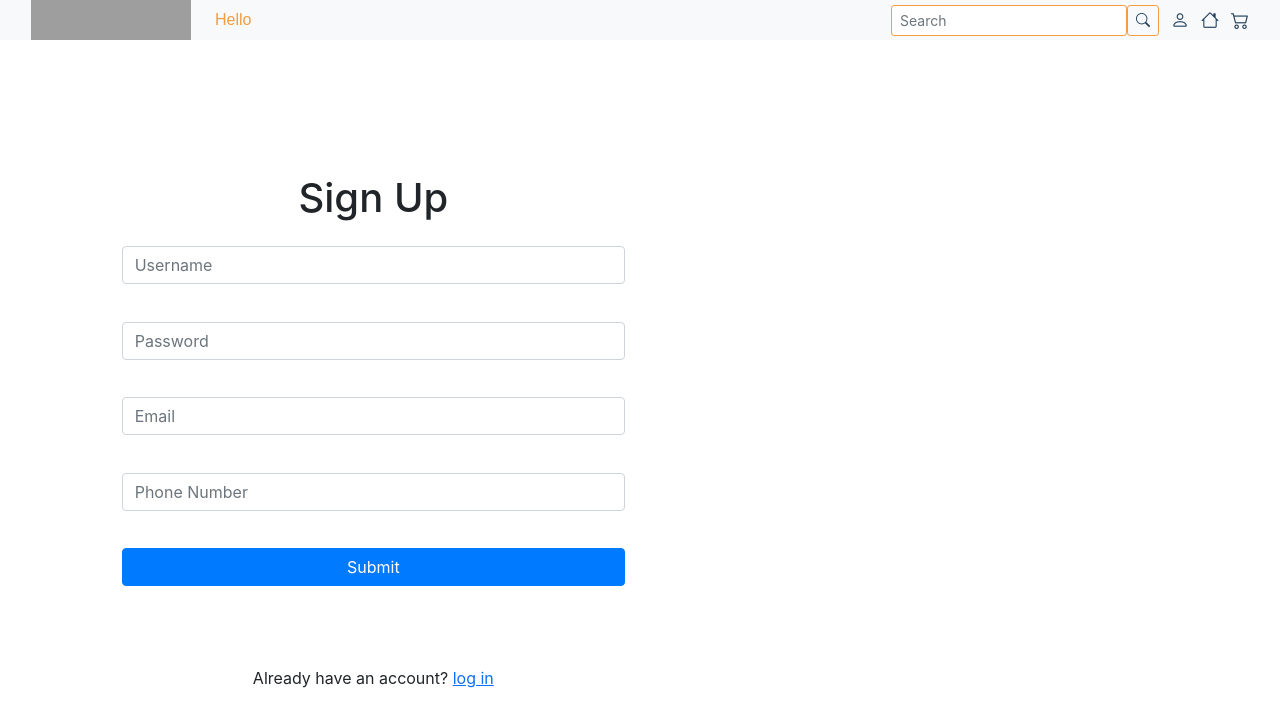
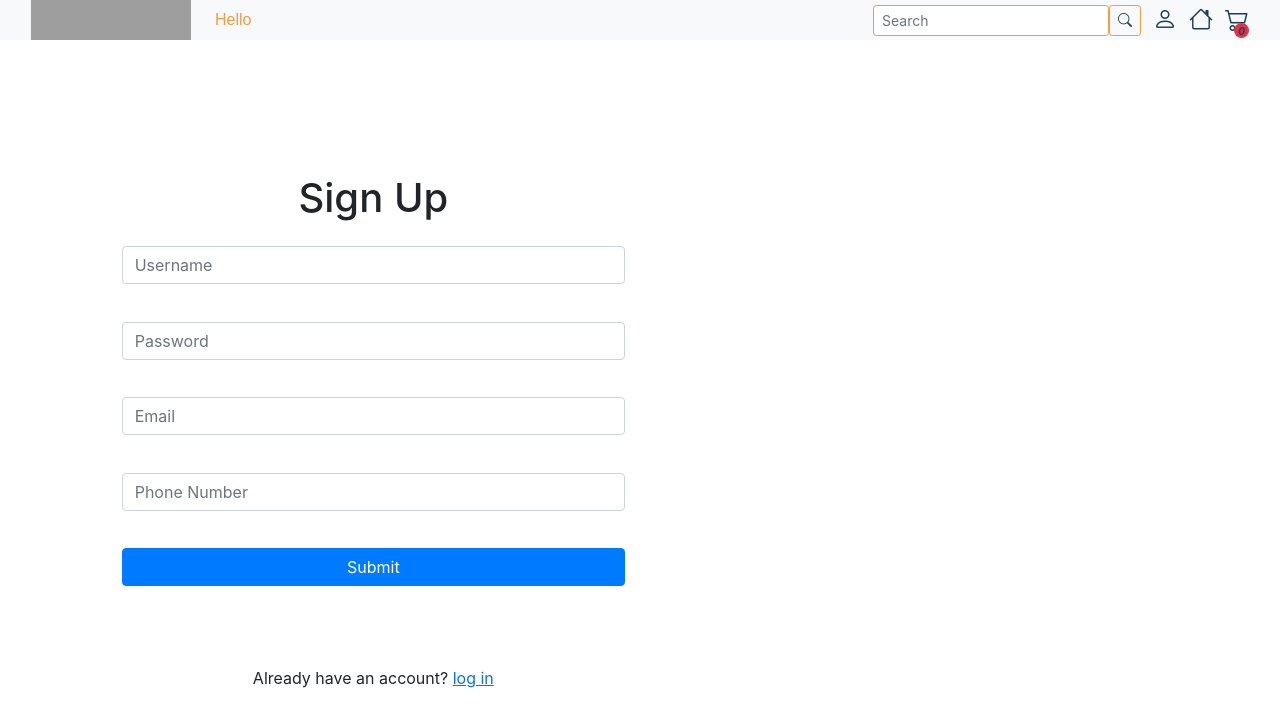
Before and after one commit to lotemLahav/hatal-project, a React (Vite) app in the folder client/: page /signUp in a window 1280 px wide. Shown: the top 726 px of the page. Built offline with nearby package versions, Linux system fonts and the light colour scheme; grey boxes are pictures that could not be loaded.

Commit message:
feat(several): add the number of items icon near cart

```diff
--- a/client/src/components/Navbar/Navbar.tsx
+++ b/client/src/components/Navbar/Navbar.tsx
@@ -3,10 +3,12 @@ import Form from "react-bootstrap/Form";
 import Navbar from "react-bootstrap/Navbar";
 import "bootstrap-icons/font/bootstrap-icons.css";
 import { useUser } from "../../context/userContext/useUser";
+import { useCart } from "../../context/CartContext/useCart";
 
 export const MyNavbar: FC = () => {
   const { username } = useUser();
   const imageUrl = "https://res.cloudinary.com/duzxokowe/image/upload/v1764603775/my-app-photos/cftpvqyw31vphn3x8uck.jpg";
+      const { cartProducts } = useCart();
 
   return (
     <>
@@ -21,9 +23,9 @@ export const MyNavbar: FC = () => {
             {["cart2", "house", "person"].map((icon) => (
               <i
                 key={icon}
-                className={`bi bi-${icon}`}
+                className={`bi bi-${icon} position-relative`}
                 style={{
-                  fontSize: "18px",
+                  fontSize: "24px",
                   marginLeft: "12px",
                   color: "#1E3D5A",
                   cursor: "pointer",
@@ -31,7 +33,21 @@ export const MyNavbar: FC = () => {
                 }}
                 onMouseEnter={e => (e.currentTarget.style.color = "#F39C42")}
                 onMouseLeave={e => (e.currentTarget.style.color = "#1E3D5A")}
-              ></i>
+              >
+                {icon === "cart2" && (
+                  <span className="badge rounded-circle bg-danger"
+                    style={{
+                      width: "15px",
+                      height: "15px",
+                      fontSize: "10px",
+                      position: "absolute",
+                      bottom: "0px",
+                      right: "0px",
+                    }}>
+                      {cartProducts?.length}
+              </span>
+            )}
+          </i>
             ))}
 
           <form className="d-flex ms-4">
@@ -80,7 +96,7 @@ export const MyNavbar: FC = () => {
             </Navbar.Text>
           </div>
           <img
-              src= {imageUrl}
+            src={imageUrl}
             alt="logo"
             width="160"
             height="40"
@@ -88,7 +104,7 @@ export const MyNavbar: FC = () => {
         </ul>
 
       </div>
-      </Navbar>
+    </Navbar >
     </>
   );
 };
--- a/client/src/components/productCard/ProductCard.tsx
+++ b/client/src/components/productCard/ProductCard.tsx
@@ -12,11 +12,9 @@ export const ProductCard: FC<ProductCardProps> = ({ productProps }) => {
 
     const handleSubmit = () => {
         if(cartProducts){
-            cartProducts.push(productProps);
-            cartProductsCallback(cartProducts);
+            cartProductsCallback([...cartProducts, productProps]);
         } else{
-            const productArray: ProductProps[] = [productProps];
-            cartProductsCallback(productArray);
+            cartProductsCallback([productProps]);
         }
     };
 
--- a/client/src/context/CartContext/CardProvider.tsx
+++ b/client/src/context/CartContext/CardProvider.tsx
@@ -5,14 +5,11 @@ import { ProductProps } from "../../utils/types";
 export const CartProvider: FC<{
     children: JSX.Element[] | JSX.Element;
 }> = ({ children }) => {
-  const [cartProducts, setCartProducts] = useState<ProductProps[] | null>(
-    null
-  );
+    const [cartProducts, setCartProducts] = useState<ProductProps[]>([]);
 
-  const cartProductsCallback = (cart: ProductProps[]) => () =>
-    setCartProducts(cart);
+    const cartProductsCallback = (cart: ProductProps[]) => setCartProducts(cart); // directly update
 
-  const resetCartProducts = () => setCartProducts(null);
+    const resetCartProducts = () => setCartProducts([]);
 
     return (
         <CartContext.Provider
--- a/client/src/context/CartContext/CartContex.ts
+++ b/client/src/context/CartContext/CartContex.ts
@@ -3,7 +3,7 @@ import { ProductProps } from "../../utils/types";
 
 export interface CartContextType {
   cartProducts: ProductProps[] | null;
-  cartProductsCallback: (cartProducts: ProductProps[]) => () => void;
+  cartProductsCallback: (cartProducts: ProductProps[]) => void;
   resetCartProducts: () => void;
 }
 
```
Lines whose indentation alone changed are shown as unchanged.
